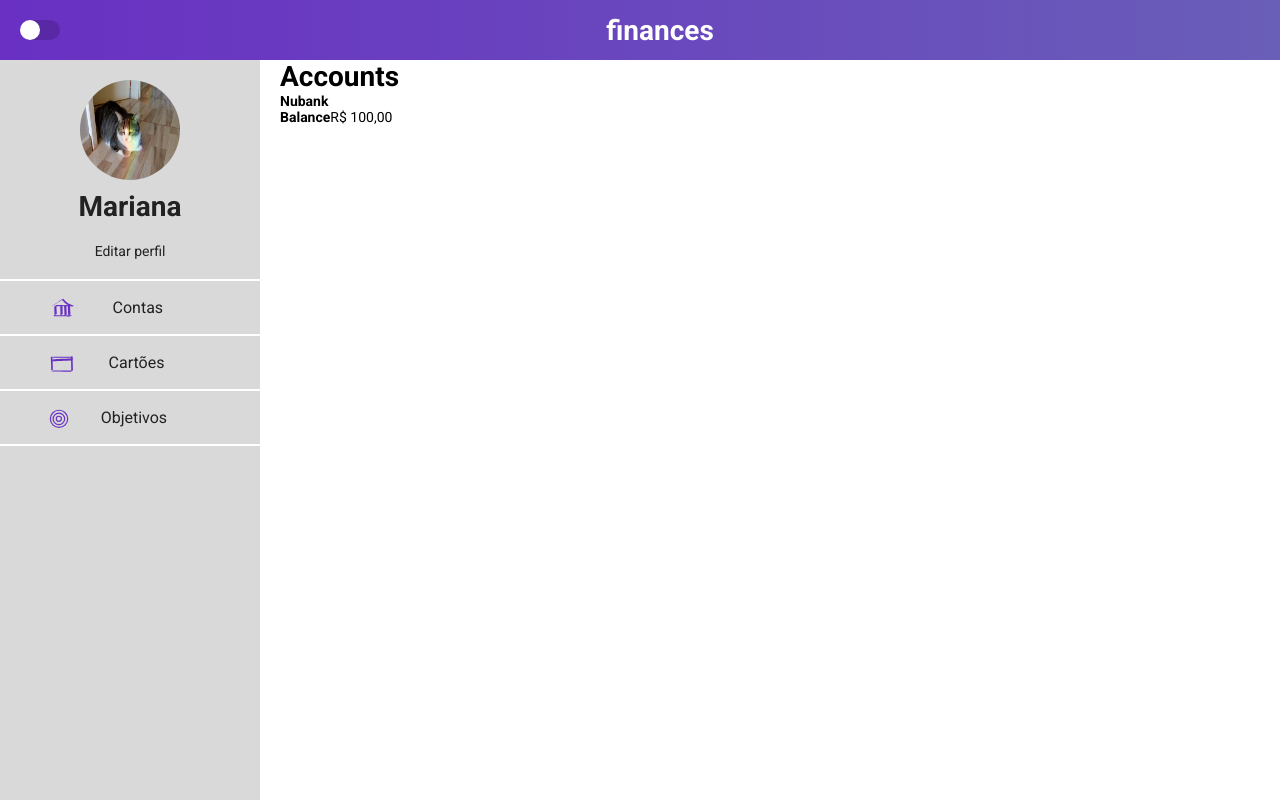
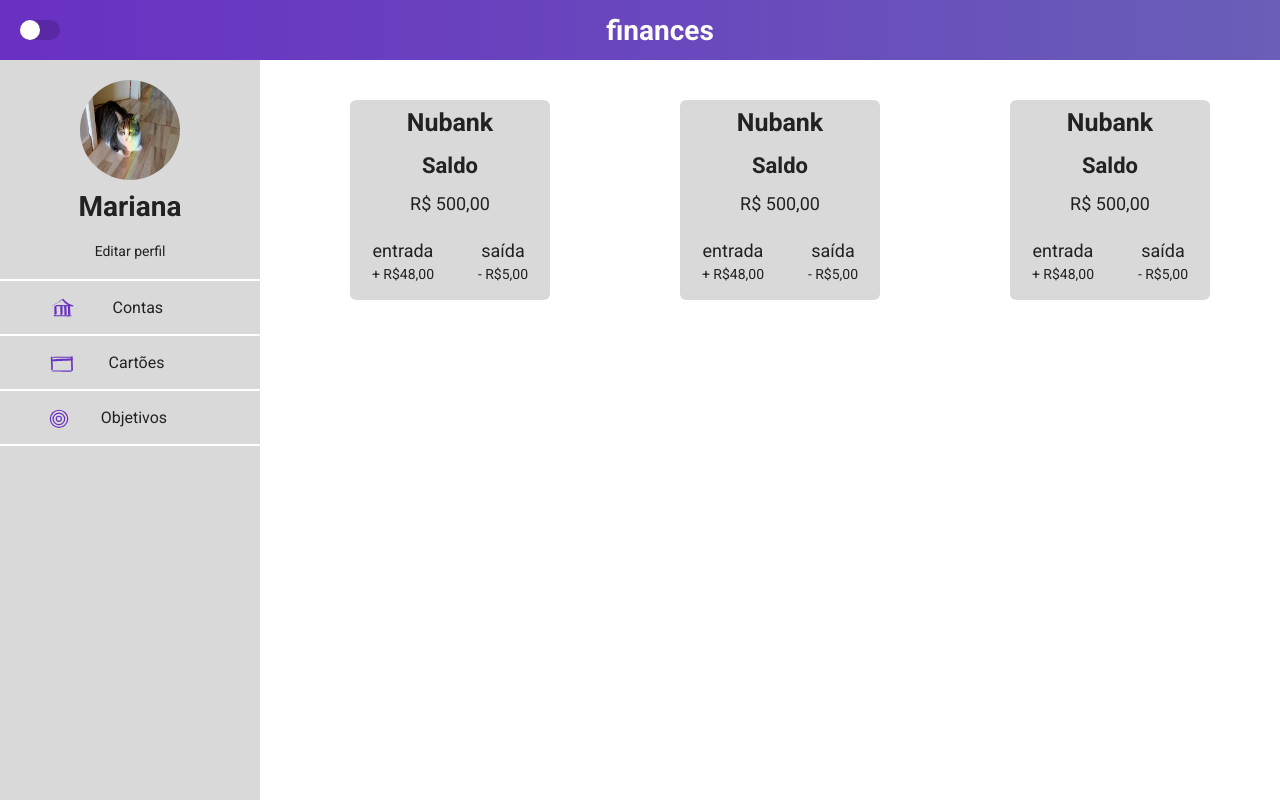
Before and after one commit to mariana-pereira/finances-react, a React (Create React App) app: page /accounts in a window 1280 px wide. Built offline with nearby package versions, Linux system fonts and the light colour scheme.

Commit message:
create list of accounts

```diff
--- a/src/pages/Accounts/index.tsx
+++ b/src/pages/Accounts/index.tsx
@@ -1,18 +1,61 @@
 import React from 'react';
+import Card from '../../components/Card';
+import CardContainer from '../../components/CardContainer';
 
 import Layout from '../../layouts/main';
 
-import { Container, CardContainer, Card } from './styles';
+import {
+  Container, Account, Title, Amount, RevenueContainer, Revenue,
+} from './styles';
 
 const Accounts: React.FC = () => (
   <Layout>
     <Container>
-      <h1>Accounts</h1>
       <CardContainer>
         <Card>
-          <h4>Nubank</h4>
-          <strong>Balance</strong>
-          <span>R$ 100,00</span>
+          <Account>Nubank</Account>
+          <Title>Saldo</Title>
+          <Amount>R$ 500,00</Amount>
+          <RevenueContainer>
+            <Revenue>
+              <Amount>entrada</Amount>
+              <p>+ R$48,00</p>
+            </Revenue>
+            <Revenue>
+              <Amount>saída</Amount>
+              <p>- R$5,00</p>
+            </Revenue>
+          </RevenueContainer>
+        </Card>
+        <Card>
+          <Account>Nubank</Account>
+          <Title>Saldo</Title>
+          <Amount>R$ 500,00</Amount>
+          <RevenueContainer>
+            <Revenue>
+              <Amount>entrada</Amount>
+              <p>+ R$48,00</p>
+            </Revenue>
+            <Revenue>
+              <Amount>saída</Amount>
+              <p>- R$5,00</p>
+            </Revenue>
+          </RevenueContainer>
+        </Card>
+        <Card>
+          <Account>Nubank</Account>
+          <Title>Saldo</Title>
+          <Amount>R$ 500,00</Amount>
+          <RevenueContainer>
+            <Revenue>
+              <Amount>entrada</Amount>
+              <p>+ R$48,00</p>
+            </Revenue>
+            <Revenue>
+              <Amount>saída</Amount>
+              <p>- R$5,00</p>
+            </Revenue>
+          </RevenueContainer>
         </Card>
       </CardContainer>
     </Container>
--- a/src/pages/Accounts/styles.ts
+++ b/src/pages/Accounts/styles.ts
@@ -1,8 +1,38 @@
 import styled from 'styled-components';
 
 export const Container = styled.div`
-
+  padding: 20px;
+  text-align: center;
 `;
 
-export const CardContainer = styled.div``;
-export const Card = styled.div``;
+export const Account = styled.h4`
+  color: ${(props) => props.theme.colors.text};
+  font-size: 25px;
+`;
+
+export const Title = styled.strong`
+  color: ${(props) => props.theme.colors.text};
+  font-size: 22px;
+`;
+
+export const Amount = styled.span`
+  color: ${(props) => props.theme.colors.text};
+  font-size: 18px;
+`;
+
+export const RevenueContainer = styled.div`
+  width: 100%;
+  display: flex;
+  justify-content: space-around;
+`;
+
+export const Revenue = styled.div`
+  display: flex;
+  flex-direction: column;
+  padding: 10px;
+
+  p {
+    margin-top: 5px;
+    color: ${(props) => props.theme.colors.text};
+  }
+`;
```
